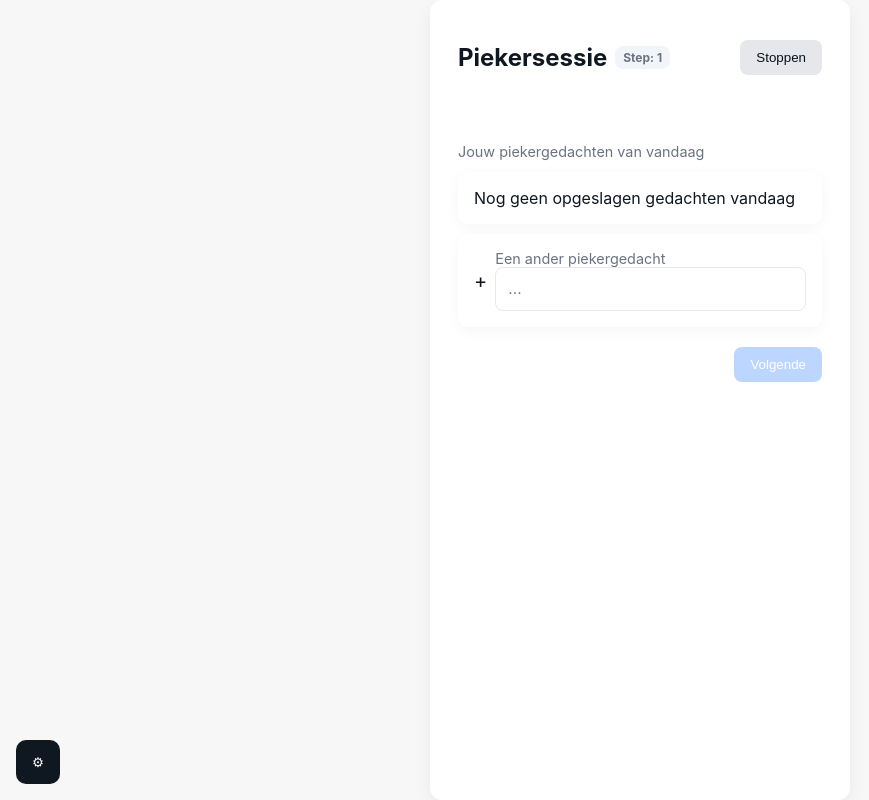
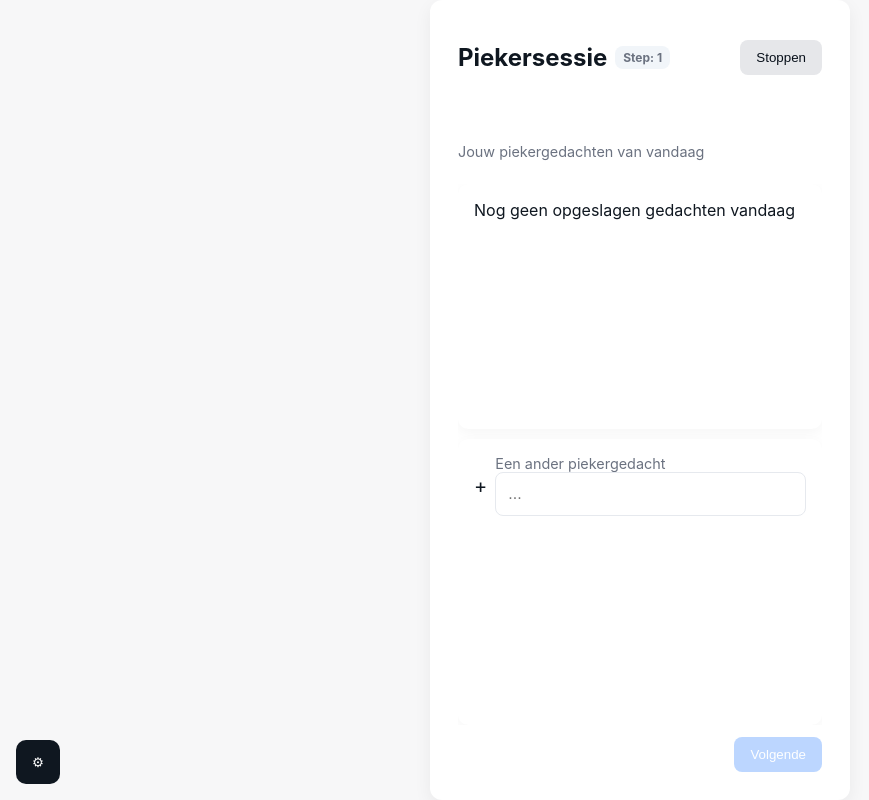
Before and after one commit to Jorre-student/piekerapp-midfi, a React (Vite) app: page / in a window 1280 px wide. Both pictures are taken after a click on the button "Piekermoment nu al starten". Shown: the whole page, without its empty margins (0-869 px from the left). Built offline with nearby package versions, Linux system fonts and the light colour scheme.

Commit message:
piekerlist flex

```diff
--- a/src/components/Session.jsx
+++ b/src/components/Session.jsx
@@ -549,9 +549,9 @@ export default function Session() {
 
 
       {step === 1 && (
-        <div>
+        <div style={{ display: 'flex', flexDirection: 'column', gap: 12, flex: 1, minHeight: 0 }}>
           <div className="muted">Jouw piekergedachten van vandaag</div>
-          <div style={{ marginTop: 12, display: 'grid', gap: 10 }}>
+          <div style={{ marginTop: 12, display: 'grid', gap: 10, flex: 1, minHeight: 0, overflow: 'auto', WebkitOverflowScrolling: 'touch' }}>
             {entries.length === 0 && <div className="card">Nog geen opgeslagen gedachten vandaag</div>}
 
             {entries.map((e) => (
@@ -581,7 +581,7 @@ export default function Session() {
             </div>
           </div>
 
-          <div style={{ marginTop: 20, display: 'flex', justifyContent: 'flex-end', gap: 8 }}>
+          <div style={{ display: 'flex', justifyContent: 'flex-end', gap: 8 }}>
             <button className="btn btn--primary" onClick={handleNextFromChoose} disabled={!chosen}>Volgende</button>
           </div>
         </div>
```
